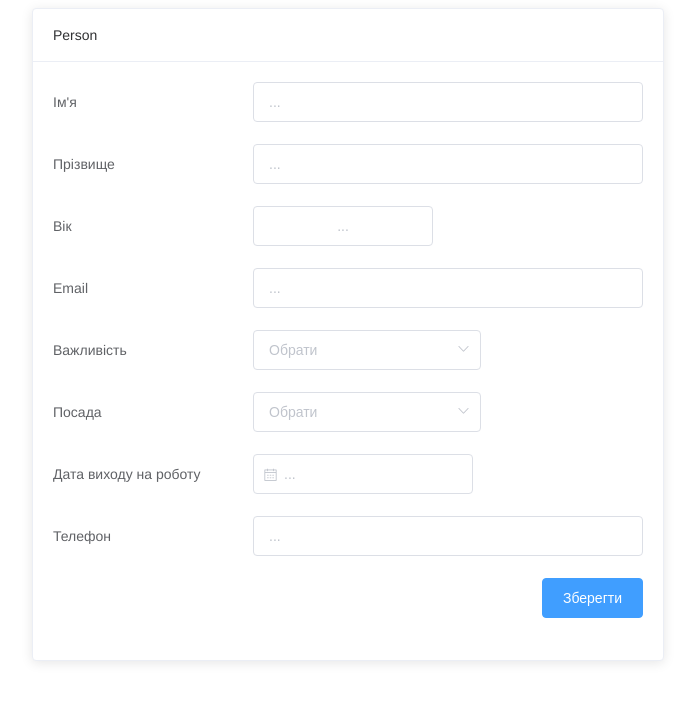
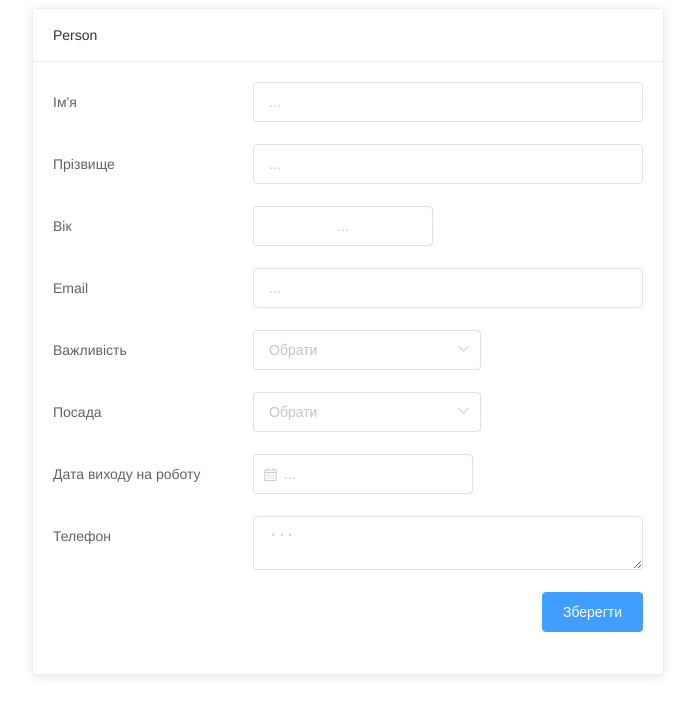
Before and after one commit to alexander-sk/test-case, a Vue app: page / in a window 1280 px wide. Shown: the top 716 px of the page, without its empty margins (292-987 px from the left). Built offline with nearby package versions, Linux system fonts and the light colour scheme.

Commit message:
add: string multi input

```diff
--- a/src/App.vue
+++ b/src/App.vue
@@ -24,10 +24,16 @@
             :label="attribute.title"
             :enumData="calcEnums[attribute.enumType]"
             :error="errorTriggers[attribute.code]"
+            :multi="attribute.multiple"
             v-model="formData[attribute.code]"
           ></component>
           <el-form-item>
-            <el-button type="primary" style="float: right;" @click="validateForm">Зберегти</el-button>
+            <el-button
+              type="primary"
+              style="float: right;"
+              @click="validateForm"
+              >Зберегти</el-button
+            >
           </el-form-item>
         </el-form>
       </el-card>
@@ -123,7 +129,8 @@ export default {
 </script>
 
 <style>
-.error input {
+.error input,
+.error textarea {
   box-shadow: 0px 0px 2px 1px rgba(252, 5, 5, 1);
 }
 </style>
--- a/src/components/InputString.vue
+++ b/src/components/InputString.vue
@@ -1,9 +1,17 @@
 <template>
   <el-form-item :label="label">
     <el-input
+      :type="multi ? 'textarea' : ''"
       placeholder="..."
       :value="value"
-      @input.native="$emit('input', $event.target.value);"
+      @input.native="
+        $emit(
+          'input',
+          multi
+            ? $event.target.value.split(',').map(s => s.trim())
+            : $event.target.value
+        );
+      "
       :class="{ error: error }"
     ></el-input>
   </el-form-item>
@@ -14,8 +22,9 @@ export default {
   name: "InputString",
   props: {
     label: String,
-    value: String,
-    error: Boolean
+    value: [Array, String],
+    error: Boolean,
+    multi: Boolean
   },
   data() {
     return {};
--- a/src/validators.js
+++ b/src/validators.js
@@ -11,7 +11,15 @@ export function required(rawData, rule) {
 
 export function pattern(rawData, rule) {
   if (rawData == undefined) return false;
-  return rawData.search(rule) != -1;
+  if (Array.isArray(rawData)) {
+    for (let item of rawData) {
+      if (item.search(rule) != -1) continue;
+      else return false;
+    }
+    return true;
+  } else {
+    return rawData.search(rule) != -1;
+  }
 }
 
 export function email(rawData, rule) {
```
